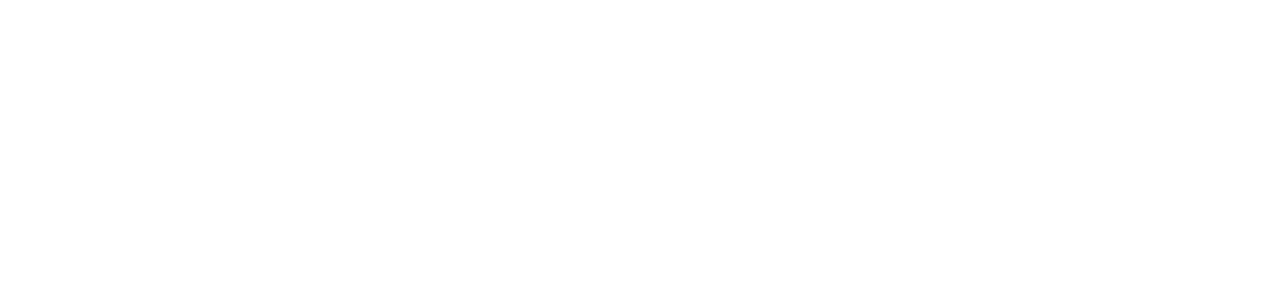
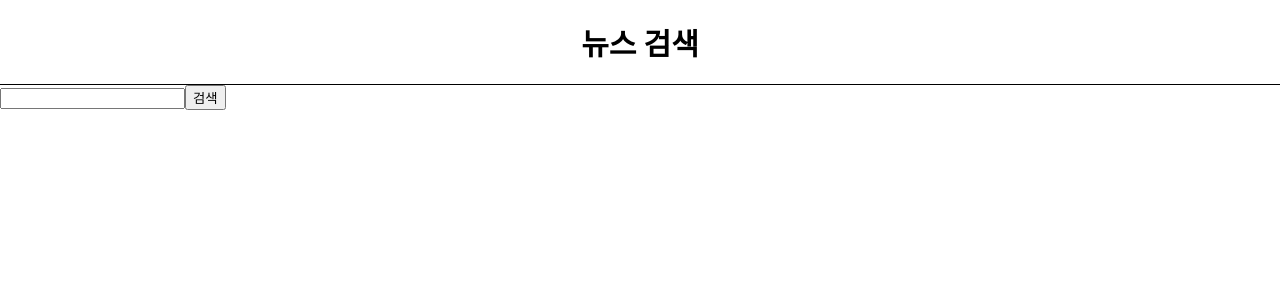
Before and after one commit to yeseul321/fintechLec, a React (Create React App) app in the folder fintech/: page /news in a window 1280 px wide. Before the commit this address had no page. Shown: the top 300 px of the page. Built offline with nearby package versions, Linux system fonts and the light colour scheme.

Commit message:
newAPI 끌어와서 웹에 띄우기

```diff
--- a/fintech/src/App.js
+++ b/fintech/src/App.js
@@ -1,18 +1,11 @@
-
 import { BrowserRouter, Routes, Route } from "react-router-dom";
-import AxiosTest from "./components/AxiosTest";
-import InputExample from "./components/InputExample";
-import StyledComponent from "./components/StyledComponent";
-import Welcome from "./components/Welcome";
+import NewsPage from "./pages/NewsPage";
 
 function App() {
   return (
     <BrowserRouter>
       <Routes>
-        <Route path="/" element={<Welcome />}></Route>
-        <Route path="/styleTest" element={<StyledComponent />}></Route>
-        <Route path="/inputTest" element={<InputExample />}></Route>
-        <Route path="/axiosTest" element={<AxiosTest />}></Route>
+        <Route path="/news" element={<NewsPage />}></Route>
       </Routes>
     </BrowserRouter>
   );
--- a/fintech/src/components/AxiosTest.js
+++ b/fintech/src/components/AxiosTest.js
@@ -4,7 +4,7 @@
 const AxiosTest = () => {
   const handleClick = () => {
     let data = "아직 아무것도 없습니다."
-    axios.get("https://jsonplaceholder.typicode.com/posts    ").then((response) => {
+    axios.get("https://newsapi.org/v2/everything?q=samsung&from=2022-07-10&sortBy=publishedAt&apiKey=34dd189437994f13a5daeeea3af45b10&language=ko").then((response) => {
       data = response.data;
       console.log(data);
     });
--- /dev/null
+++ b/fintech/src/components/common/AppHeader.js
@@ -0,0 +1,16 @@
+import React from "react";
+import styled from "styled-components";
+
+const HeaderBlock = styled.div`
+  padding: 20px;
+  font-size: 30px;
+  font-weight: bold;
+  text-align: center;
+  border-bottom: 1px solid #000;
+`;
+
+const AppHeader = ({ title }) => {
+  return <HeaderBlock>{title}</HeaderBlock>;
+};
+
+export default AppHeader;
--- /dev/null
+++ b/fintech/src/components/news/NewsList.js
@@ -0,0 +1,19 @@
+import React from "react";
+
+const NewsList = ({ newsList }) => {
+  return (
+    <div>
+      {newsList.map((article, index) => {
+        return (
+          <div key={index}>
+            <img src={article.urlToImage}></img>
+            <p>{article.title}</p>
+            <a href={article.url}>기사로 이동하기</a>
+          </div>
+        );
+      })}
+    </div>
+  );
+};
+
+export default NewsList;
--- /dev/null
+++ b/fintech/src/components/news/NewsSearch.js
@@ -0,0 +1,12 @@
+import React from "react";
+
+const NewsSearch = ({ handleChange, handleClick }) => {
+  return (
+    <div>
+      <input onChange={handleChange}></input>
+      <button onClick={handleClick}>검색</button>
+    </div>
+  );
+};
+
+export default NewsSearch;
--- /dev/null
+++ b/fintech/src/pages/NewsPage.js
@@ -0,0 +1,45 @@
+import React, { useState } from "react";
+import AppHeader from "../components/common/AppHeader";
+import NewsList from "../components/news/NewsList";
+import NewsSearch from "../components/news/NewsSearch";
+import axios from "axios";
+
+const NewsPage = () => {
+  const [searchInput, setSearchInput] = useState("");
+  //1. searchInput 데이터를 newsSearch 컴포넌트로 부터 받아 오기
+  const [searchList, setSearchList] = useState([]);
+  //2. axios를 통해서 데이터를 요청하여 내역 searchList 채우기
+
+  const handleChange = (event) => {
+    const { value } = event.target;
+    console.log(value);
+    setSearchInput(value);
+  };
+
+  const handleClick = () => {
+    console.log(searchInput);
+    //search input 바탕으로 뉴스 검색 api Request 요청
+    //axios 를 이용해서 데이터 리스폰스를 받아온 다음에 setSearchList
+    axios
+      .get(
+        `https://newsapi.org/v2/everything?q=${searchInput}&from=2022-07-10&sortBy=publishedAt&apiKey=78bc6ddd8cdb48ceac76f5f9b9dfc4c5&language=ko`
+      )
+      .then((response) => {
+        console.log(response.data);
+        setSearchList(response.data.articles);
+      });
+  };
+
+  return (
+    <div>
+      <AppHeader title={"뉴스 검색"}></AppHeader>
+      <NewsSearch
+        handleChange={handleChange}
+        handleClick={handleClick}
+      ></NewsSearch>
+      <NewsList newsList={searchList}></NewsList>
+    </div>
+  );
+};
+
+export default NewsPage;
```
